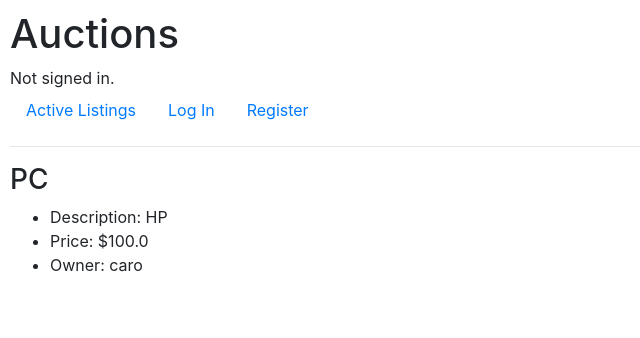
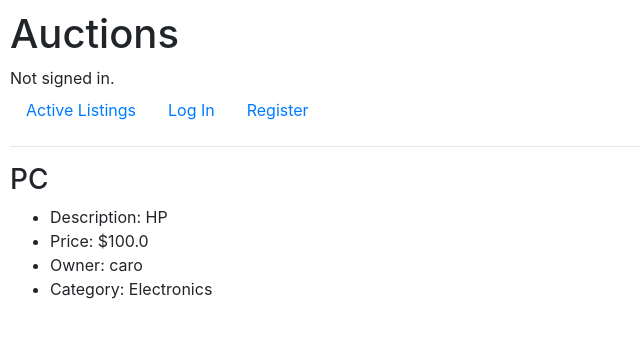
Before and after one commit to carolpw/CS50w-Project2, a Django app: page /1 in a window 1280 px wide. Shown: the top 338 px of the page, without its empty margins (0-640 px from the left). Run offline with Django 3.2, Linux system fonts and the light colour scheme; data comes from the database, SQL or seed files in the repository; both versions use the stored data as it was after the commit; some libraries are stand-ins or nearby versions.

Commit message:
Categories page and active listings page for each.

```diff
--- a/auctions/templates/auctions/layout.html
+++ b/auctions/templates/auctions/layout.html
@@ -28,7 +28,7 @@
                     <a class="nav-link" href="{% url 'watchlist' %}">Watchlist</a>
                 </li>
                 <li class="nav-item">
-                    <a class="nav-link" href="{% url 'categories' %}">Categories</a>
+                    <a class="nav-link" href="{% url 'category' %}">Categories</a>
                 </li>
                 <li class="nav-item">
                     <a class="nav-link" href="{% url 'logout' %}">Log Out</a>
--- a/auctions/templates/auctions/listing.html
+++ b/auctions/templates/auctions/listing.html
@@ -11,6 +11,7 @@
         <li>Description: {{ listing.description }}</li>
         <li>Price: ${{ listing.price }}</li>
         <li>Owner: {{ listing.owner }}</li>
+        <li>Category: {{ listing.category }}</a></li>
     </ul>
 
 {% endblock %}
--- a/auctions/urls.py
+++ b/auctions/urls.py
@@ -9,6 +9,9 @@ urlpatterns = [
     path("register", views.register, name="register"),
     path("createListing", views.create_listing, name="create_listing"),
     path("watchlist", views.watchlist, name="watchlist"),
-    path("categories", views.categories, name="categories"),
-    path("<int:listing_id>", views.listing, name="listing")
+    #path("categories", views.categories, name="categories"),
+    path("<int:listing_id>", views.listing, name="listing"),
+    #path("category", views.category, name="category"), # change to name of the category
+    path('category/', views.categories, name='category'),
+    path('category/<int:category_id>/', views.category_listing, name='category_listing')
 ]
--- a/auctions/views.py
+++ b/auctions/views.py
@@ -3,7 +3,7 @@ from django.db import IntegrityError
 from django.http import HttpResponse, HttpResponseRedirect
 from django.shortcuts import render
 from django.urls import reverse
-from .models import User, Listing
+from .models import User, Listing, Category
 from .forms import ListingForm
 
 
@@ -87,10 +87,21 @@ def watchlist(request):
     return render(request, "auctions/watchlist.html")
 
 def categories(request):
-    return render(request, "auctions/categories.html")
+    categories = Category.objects.all()
+    return render(request, "auctions/categories.html", {
+        "categories": categories
+    })
 
 def listing(request, listing_id):
     listing = Listing.objects.get(pk=listing_id)
     return render(request, "auctions/listing.html", {
         "listing": listing
     })
+
+def category_listing(request, category_id):
+    listings_cat = Listing.objects.filter(active=True, category=category_id)
+    category = Category.objects.get(pk=category_id)
+    return render(request, "auctions/category.html", { # category or index?
+        "listings_cat": listings_cat,
+        "category": category
+    })
```
Also changed, not shown: auctions/templates/auctions/categories.html (+7 -1 lines), auctions/templates/auctions/category.html (added, +19 -0 lines), db.sqlite3, media/images/Jeans.jpg (added), 1 other file.
